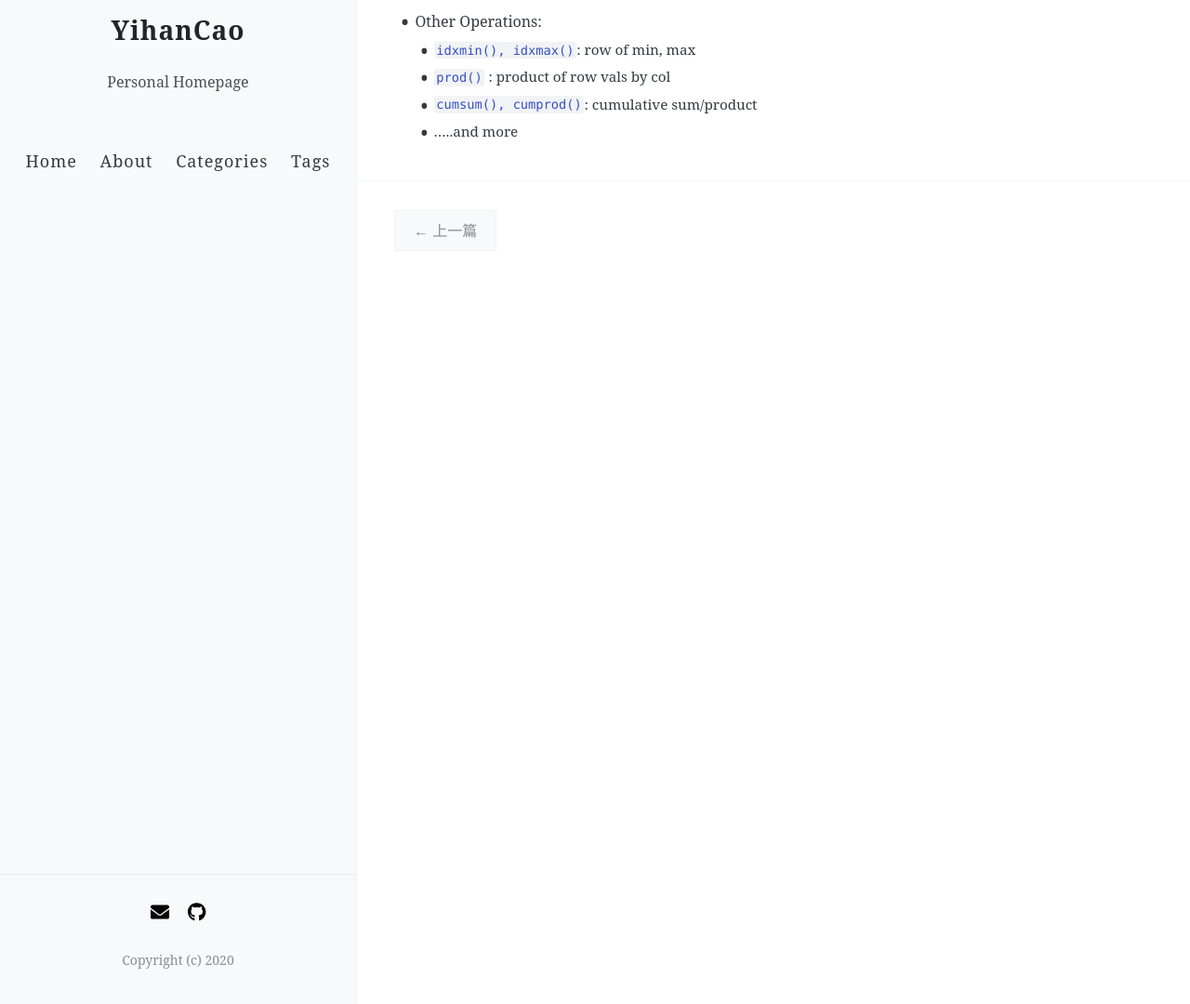
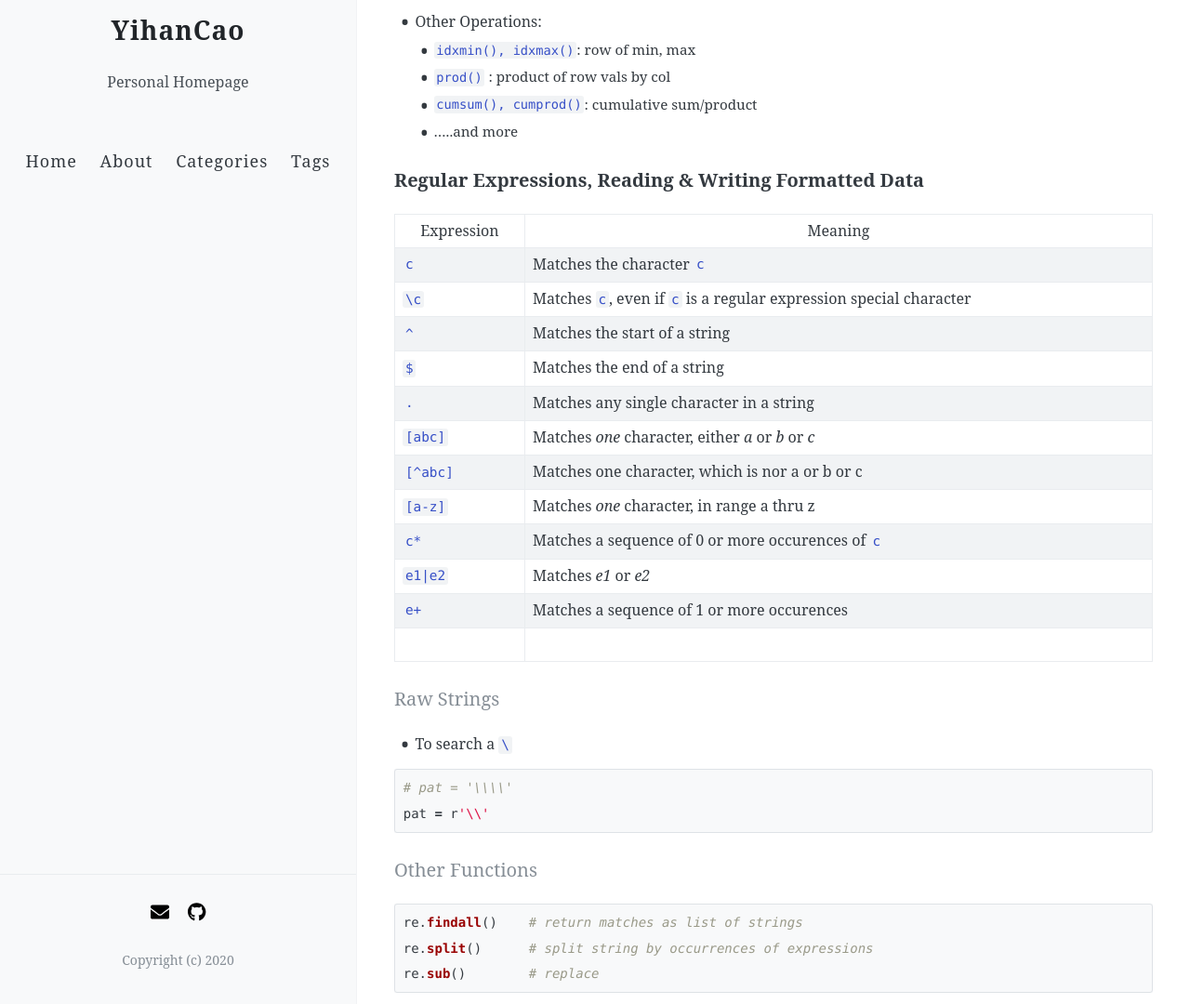
Before and after one commit to NekoNeko20/neko.github.io, a Jekyll site: the page built from _posts/2021-07-21-DFP-Recitation-Notes.md, in a window 1280 px wide and 1400 px high, scrolled down 5830 px. Shown: the part 320-1400 px from the top of the window at 93% size. Built offline with Jekyll 4.4.1, drawn with Linux system fonts in a browser that asks for light colours; nearby versions of some CDN libraries; comment, search, counter and statistics services are not loaded; before the commit the page ends 6460 px from its top, so only the background shows below that; some of the changed text lies outside the part shown.

Commit message:
add new note

````diff
--- a/_posts/2021-07-21-DFP-Recitation-Notes.md
+++ b/_posts/2021-07-21-DFP-Recitation-Notes.md
@@ -278,3 +278,103 @@ f5.describe() # count\mean\std\min\25%\50%\75%\max
   - `prod()` : product of row vals by col
   - `cumsum(), cumprod()`: cumulative sum/product
   - .....and more
+
+### Regular Expressions, Reading & Writing Formatted Data
+
+| Expression | Meaning                                                      |
+| ---------- | ------------------------------------------------------------ |
+| `c`        | Matches the character `c`                                    |
+| `\c`       | Matches `c`, even if `c` is a regular expression special character |
+| `^`        | Matches the start of a string                                |
+| `$`        | Matches the end of a string                                  |
+| `.`        | Matches any single character in a string                     |
+| `[abc]`    | Matches *one* character, either *a* or *b* or *c*            |
+| `[^abc]`   | Matches one character, which is nor a or b or c              |
+| `[a-z]`    | Matches *one* character, in range a thru z                   |
+| `c*`       | Matches a sequence of 0 or more occurences of `c`            |
+| `e1|e2`    | Matches *e1* or *e2*                                         |
+| `e+`       | Matches a sequence of 1 or more occurences                   |
+|            |                                                              |
+
+#### Raw Strings
+
+- To search a `\`
+
+```python
+# pat = '\\\\'
+pat = r'\\'
+```
+
+#### Other Functions
+
+```python
+re.findall()    # return matches as list of strings
+re.split()      # split string by occurrences of expressions
+re.sub()        # replace
+```
+
+### Parsing HTML Tables Using Pandas
+
+```python
+tb1_list = pd.read_html(html, attrs={'class':'t-chart'},header=0,index_col=0)
+
+type(tb1_list[0])
+# <class 'pandas.core.frame.DataFrame'>
+```
+
+### JSON API Data
+
+```python
+sbdf = pd.read_json(json_link) # https://.....json
+type(sbdf)
+# DataFrame
+```
+
+### String Operations
+
+```python
+# Capitalization
+s = 'this is a test'
+s.capitalize()
+# 'This is a test'
+s.title()
+# 'This Is A Test'
+s.upper()
+# 'THIS IS A TEST'
+s = 'word'
+s2 = s.center(10)
+s2
+# '   word   '
+len(s2)
+# 10
+s2 = s.center(10, '-')
+s2
+# '---word---'
+s2.strip()
+# 'word'
+s2.lstrip()
+#'word   '
+s2.rstrip()
+#'   word'
+s.count('t')
+# 3
+s.find('t') # much like .indexOf
+# 0
+```
+
+#### String Formatting
+
+- `d` : for *decimal(base 10)* **int**
+- `s` : for *string*
+- `f` : for *fixed-point* float
+- `e` : for *exponential* float
+
+#### String Formatting Justification
+
+- `{:<width c}` left-justified
+- `{:^width c}` entered
+- `{:>width c}` right-justified
+
+For **float** output, you can specify a **specification**.
+
+`{:width.precision f}` float in width, fixed point, and precision after decimal point.
````
